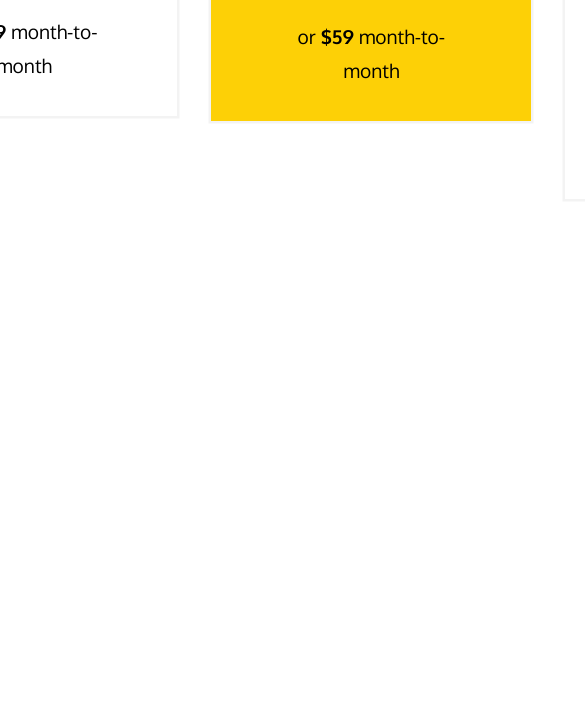
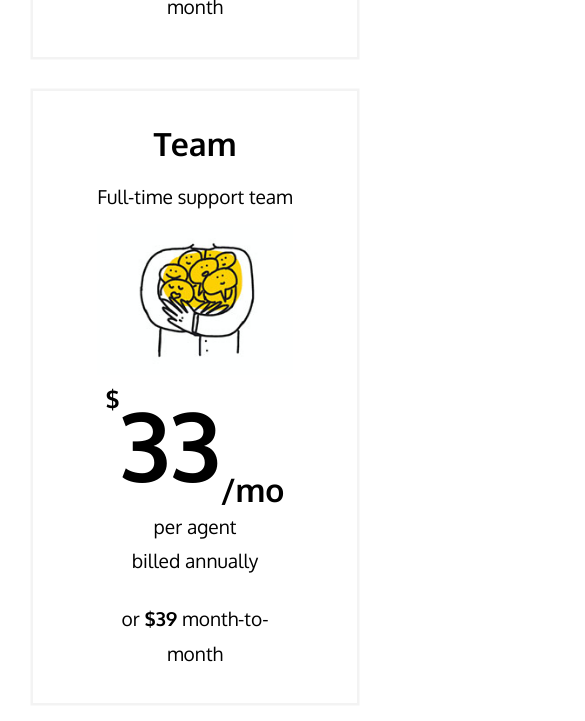
Before and after one commit to Jeelex/pricing-plan-D, a plain HTML site: page index.html in a window 390 px wide. Shown: the part 623-1344 px from the top of the page, 585 px wide, since content can reach past the window. Before the commit the page ends 844 px from the top, so only its background shows below. Drawn offline with Linux system fonts and the light colour scheme.

Commit message:
playing around with responsive design in smaller widths

```diff
--- a/styles.css
+++ b/styles.css
@@ -5,20 +5,31 @@
 }
 
 body {
+
     display: flex;
-    /* flex-direction: column; */
+    flex-direction: column;
     justify-content: center;
     align-items: center;
-    height: 100vh;
+    /* flex-wrap: wrap; */
+    /* height: 100vh; */
 
     font-family: 'Oxygen', sans-serif;
     text-align: center;
 
 }
 
+/* @media (min-width: 500px) {
+    body {
+        display: flex;
+        justify-content: center;
+        align-items: center;
+        height: 100vh;
+    }
+} */
+
 .container {
     display: flex;
-
+    flex-wrap: wrap;
     justify-content: center;
     align-items: center;
     /* width: 90%; */
```
